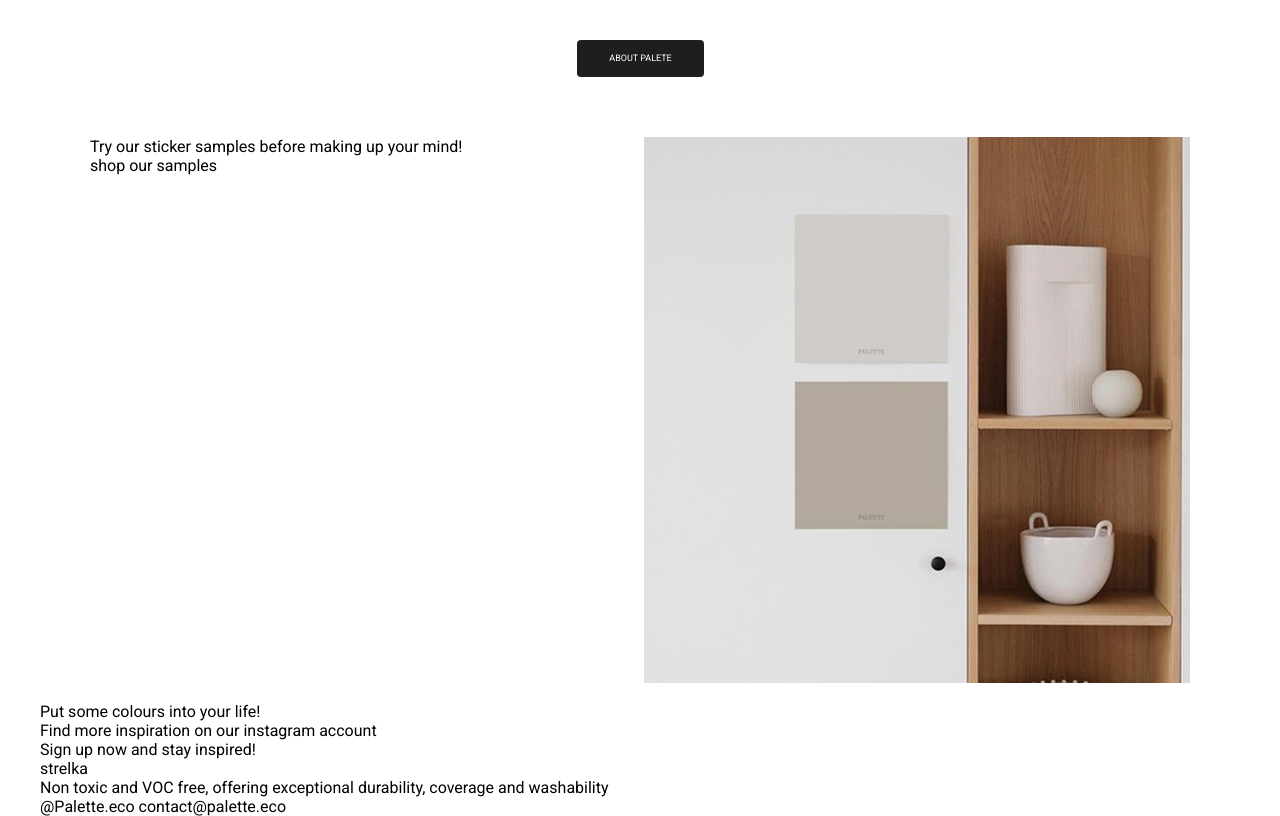
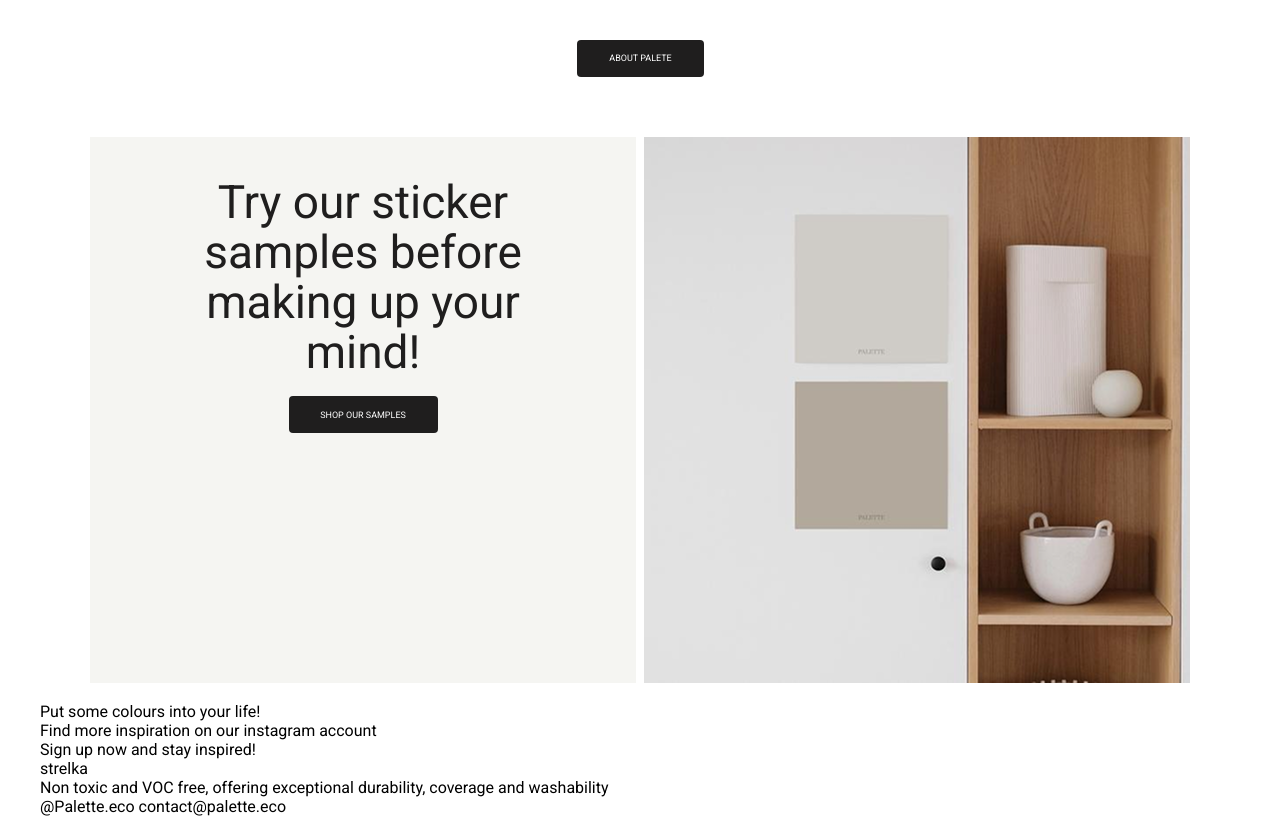
Before and after one commit to uliatrenina226-troy/pallet_1, a plain HTML site: page index.html in a window 1280 px wide. Shown: the part 3100-3916 px from the top of the page. Drawn offline with Linux system fonts and the light colour scheme.

Commit message:
last commit

```diff
--- a/css/styles.css
+++ b/css/styles.css
@@ -339,3 +339,27 @@ body {
     display: flex;
     justify-content: space-between;
 }
+
+.text-box {
+    font-weight: 400;
+    font-size: 46px;
+    line-height: 50px;
+    color: #1F1E1E;
+    width: 546px;
+    height: 546px;
+    background-color: #f5f5f2;
+    text-align: center;
+    padding-top: 40px;
+}
+
+.text-box__btn {
+    font-weight: 400;
+    font-size: 9px;
+    text-transform: uppercase;
+    color: #fff;
+    background-color: #1F1E1E;
+    width: 149px;
+    height: 37px;
+    border-radius: 4px;
+    border: 1px;
+}
--- a/index.html
+++ b/index.html
@@ -151,8 +151,8 @@
         <button class="new-btn">About palete</button>
         <div class="wrapper__text-box">
             <div class="text-box">
-              <p>Try our sticker samples before making up your mind!</p>
-              <button>shop our samples</button>
+              <p class="doit">Try our sticker<br>samples before<br>making up your<br>mind!</p>
+              <button class="text-box__btn">shop our samples</button>
             </div>
             <img src="images/saif.png" alt="" loading="lazy" width="546" height="546">
         </div>
```
